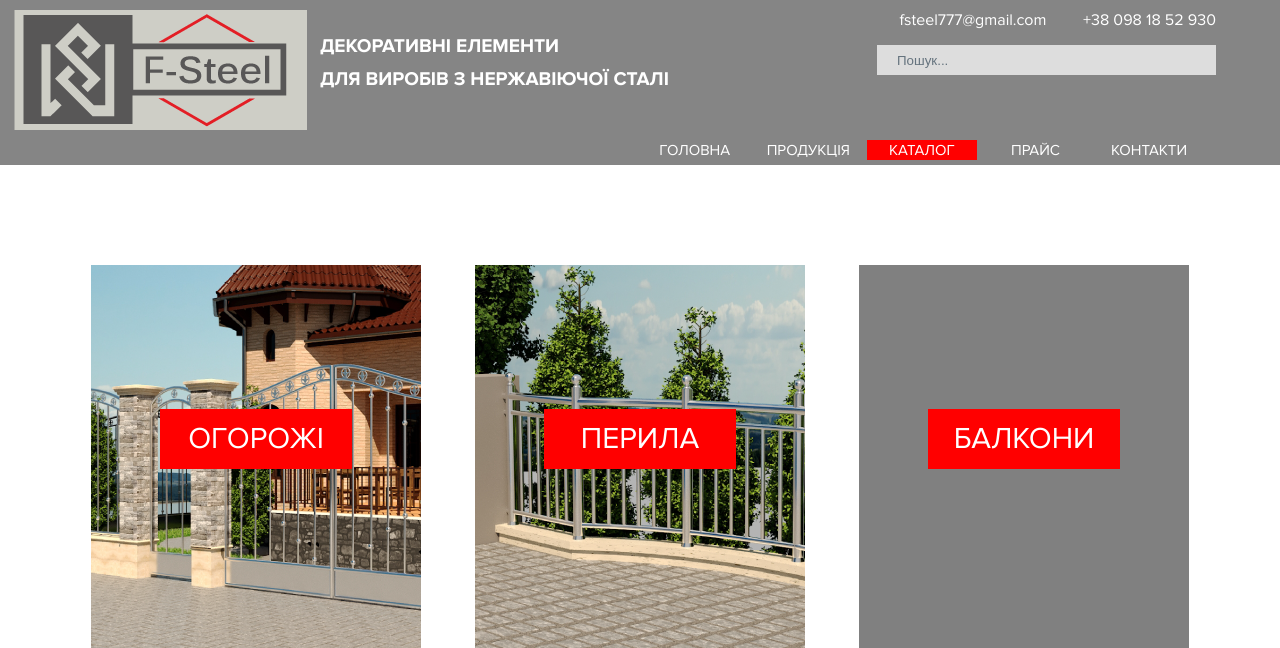
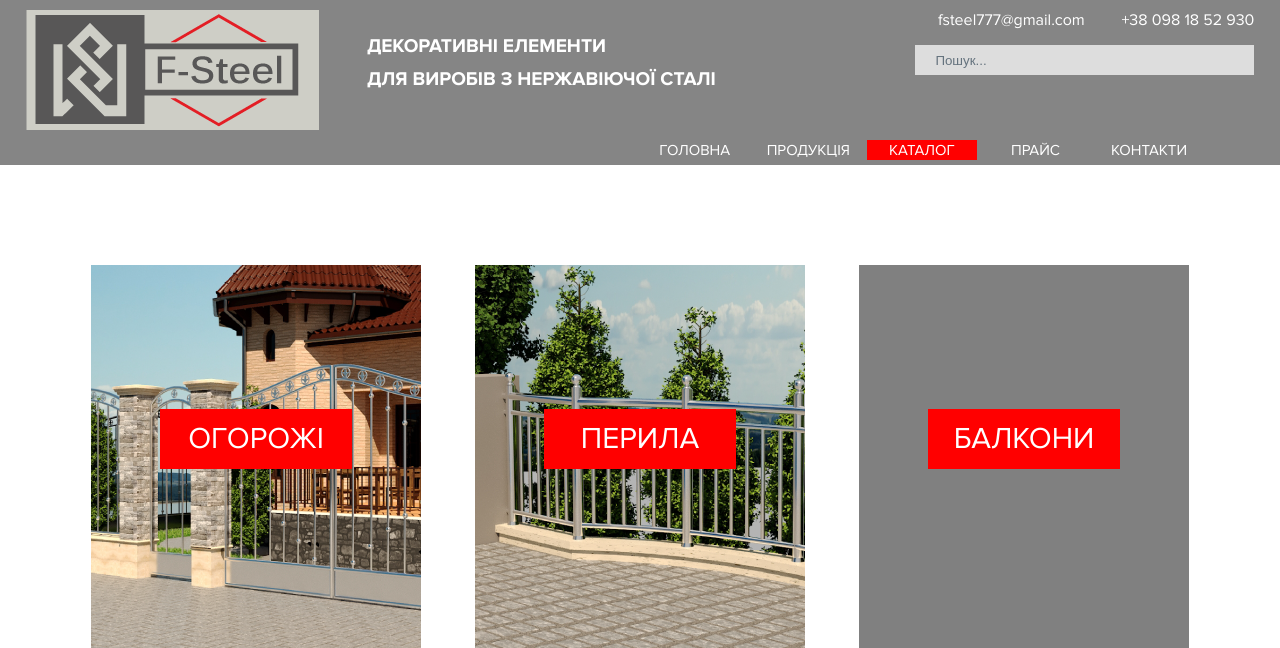
Before and after one commit to shelli86/shelli86.github.io, a PHP site: page /catalog.html in a window 1280 px wide. Shown: the top 648 px of the page. Run offline with PHP 8.4, Linux system fonts and the light colour scheme; some web fonts are replaced.

Commit message:
Add files via upload

```diff
--- a/catalog-inner.html
+++ b/catalog-inner.html
@@ -24,10 +24,10 @@
     <div class="logo">
       <div class="container">
         <div class="cols col-8">
-          <div class="cols col-4">
+          <div class="cols col-5">
             <img src="img/logo.png" class="logo-main">
           </div>
-          <div class="cols col-8">
+          <div class="cols col-7">
             <h1>Декоративні елементи <br>для виробів з нержавіючої сталі </h1>
           </div>
         </div>
--- a/catalog.html
+++ b/catalog.html
@@ -19,10 +19,10 @@
     <div class="logo">
       <div class="container">
         <div class="cols col-8">
-          <div class="cols col-4">
+          <div class="cols col-5">
             <img src="img/logo.png" class="logo-main">
           </div>
-          <div class="cols col-8">
+          <div class="cols col-7">
             <h1>Декоративні елементи <br>для виробів з нержавіючої сталі </h1>
           </div>
         </div>
--- a/contacts.html
+++ b/contacts.html
@@ -24,10 +24,10 @@
     <div class="logo">
       <div class="container">
         <div class="cols col-8">
-          <div class="cols col-4">
+          <div class="cols col-5">
             <img src="img/logo.png" class="logo-main">
           </div>
-          <div class="cols col-8">
+          <div class="cols col-7">
             <h1>Декоративні елементи <br>для виробів з нержавіючої сталі </h1>
           </div>
         </div>
--- a/css/style.css
+++ b/css/style.css
@@ -141,9 +141,13 @@ body{
   color: #63717f;
 }
 
+.logo .container{
+  width: 96%;
+  max-width: 1500px;
+}
+
 .logo-main{
   margin-top: 10px;
-  margin-left: -50px;
 }
 
 .header h1{
--- a/index.html
+++ b/index.html
@@ -19,10 +19,10 @@
     <div class="logo">
       <div class="container">
         <div class="cols col-8">
-          <div class="cols col-4">
+          <div class="cols col-5">
             <img src="img/logo.png" class="logo-main">
           </div>
-          <div class="cols col-8">
+          <div class="cols col-7">
             <h1>Декоративні елементи <br>для виробів з нержавіючої сталі </h1>
           </div>
         </div>
--- a/product.html
+++ b/product.html
@@ -28,10 +28,10 @@
     <div class="logo">
       <div class="container">
         <div class="cols col-8">
-          <div class="cols col-4">
+          <div class="cols col-5">
             <img src="img/logo.png" class="logo-main">
           </div>
-          <div class="cols col-8">
+          <div class="cols col-7">
             <h1>Декоративні елементи <br>для виробів з нержавіючої сталі </h1>
           </div>
         </div>
--- a/production.html
+++ b/production.html
@@ -19,10 +19,10 @@
     <div class="logo">
       <div class="container">
         <div class="cols col-8">
-          <div class="cols col-4">
+          <div class="cols col-5">
             <img src="img/logo.png" class="logo-main">
           </div>
-          <div class="cols col-8">
+          <div class="cols col-7">
             <h1>Декоративні елементи <br>для виробів з нержавіючої сталі </h1>
           </div>
         </div>
```
